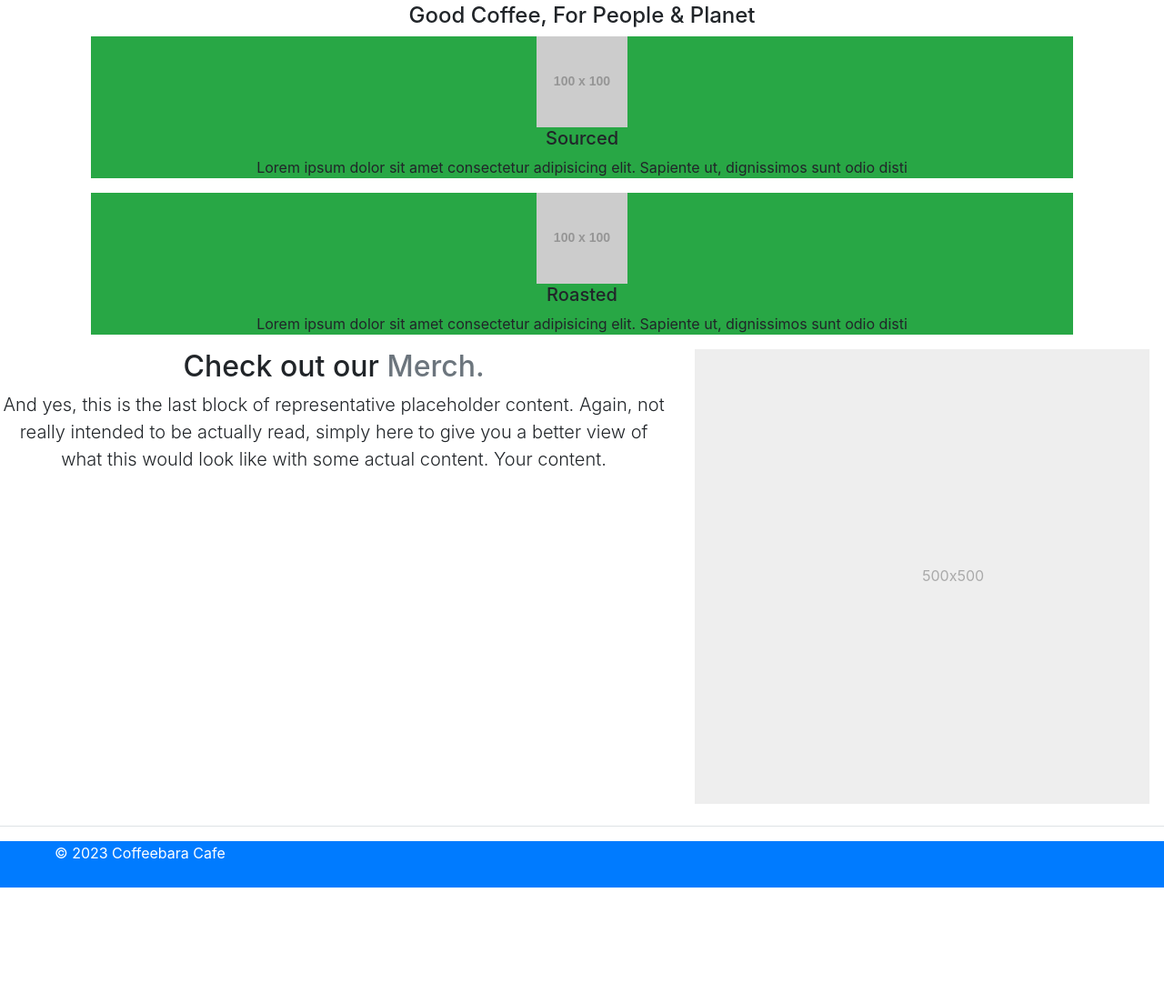
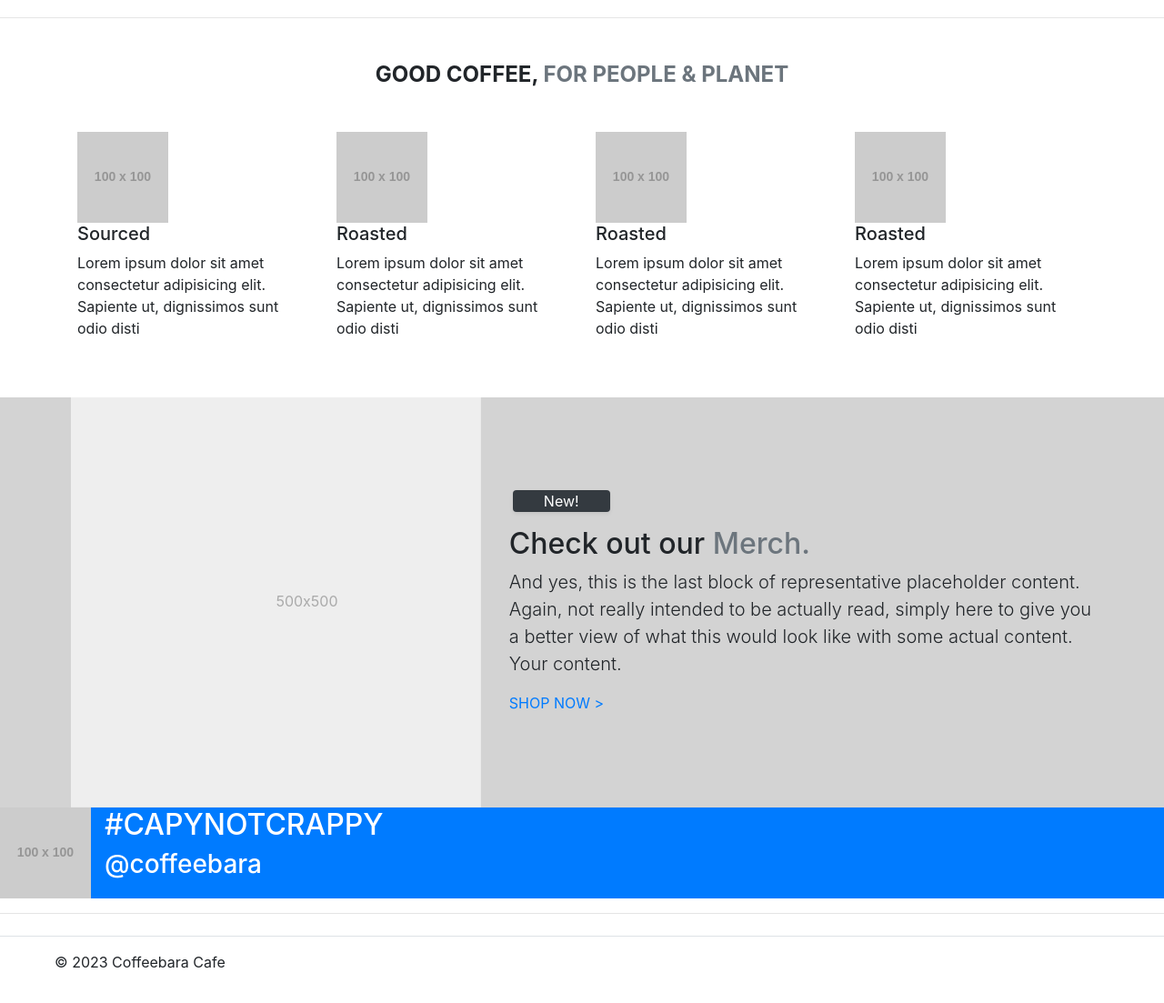
Before and after one commit to hunterm0627/coffeebara-cafe, a website: page index.html in a window 1280 px wide. Shown: the part 1389-2492 px from the top of the page at 91% size. Before the commit the page ends 2405 px from the top, so only its background shows below. Drawn offline with nearby package versions, Linux system fonts and the light colour scheme; placeholder pictures from the web are drawn by us.

Commit message:
merch section on home page added

```diff
--- a/css/styles.css
+++ b/css/styles.css
@@ -11,3 +11,7 @@
     background-size: cover;
     opacity: 98%;
 }
+
+.merch-bg {
+    background-color: lightgray;
+}
--- a/index.html
+++ b/index.html
@@ -72,6 +72,7 @@
     </nav>
 
     <!-- Jumbotron -->
+
     <div class="jumbotron jumbotron-fluid mb-0 bg-primary ">
         <div class="container ">
             <div class="row">
@@ -89,7 +90,7 @@
     </div>
 
 <!-- Section 1 -->
-
+<div class="container">
     <div class="row">
         <div class="col">
             <ul class="list-unstyled">
@@ -107,7 +108,7 @@
                     <img src="http://via.placeholder.com/640x360" class="order-last ml-3" alt="..." >
                     <div class="media-body">
                         <h5 class="mt-0 mb-1">List-based media object</h5>
-                        <p>Maybe a reason why all the doors are closed. Cause once you’re mine, once you’re mine. Be your teenage
+                        <p>Maybe a reason why all the doors are closed. Cause once you're mine, once you’re mine. Be your teenage
                             dream tonight. Heavy is the head that wears the crown. It's not even a holiday, nothing to celebrate. A
                             perfect storm, perfect storm.</p>
                     </div>
@@ -115,41 +116,83 @@
             </ul>
         </div>
     </div>
+</div>
 
-    <div class="container">
+<hr />
+
+<h4 class="text-center text-uppercase font-weight-bold my-5 ">Good Coffee, <span class="text-muted">For People & Planet</span></h4>
+    <div class="container my-5">
         <div class="row">
-            <div class="col text-center">
-                <h4>Good Coffee, For People & Planet</h4>
-                <div class="col">
-                    <div class="bg-success">
-                        <img src="http://via.placeholder.com/100x100" href="#" alt="image 1"/>
-                        <h5>Sourced</h5>
-                        <p>Lorem ipsum dolor sit amet consectetur adipisicing elit. Sapiente ut, dignissimos sunt odio disti</p>
-                    </div>
-                    <div class="bg-success">
-                        <img src="http://via.placeholder.com/100x100" href="#" alt="image 2"/>
-                        <h5>Roasted</h5>
-                        <p>Lorem ipsum dolor sit amet consectetur adipisicing elit. Sapiente ut, dignissimos sunt odio disti</p>
-                    </div>
-                </div>
+            <div class="col col-sm-3">
+                <img src="http://via.placeholder.com/100x100" href="#" alt="image 1"/>
+                    <h5>Sourced</h5>
+                    <p>Lorem ipsum dolor sit amet consectetur adipisicing elit. Sapiente ut, dignissimos sunt odio disti</p>
+            </div>
+            <div class="col col-sm-3">
+                <img src="http://via.placeholder.com/100x100" href="#" alt="image 2"/>
+                    <h5>Roasted</h5>
+                    <p>Lorem ipsum dolor sit amet consectetur adipisicing elit. Sapiente ut, dignissimos sunt odio disti</p>
+            </div>
+            <div class="col col-sm-3">
+                <img src="http://via.placeholder.com/100x100" href="#" alt="image 2"/>
+                    <h5>Roasted</h5>
+                    <p>Lorem ipsum dolor sit amet consectetur adipisicing elit. Sapiente ut, dignissimos sunt odio disti</p>
+            </div>
+            <div class="col col-sm-3">
+                <img src="http://via.placeholder.com/100x100" href="#" alt="image 2"/>
+                    <h5>Roasted</h5>
+                    <p>Lorem ipsum dolor sit amet consectetur adipisicing elit. Sapiente ut, dignissimos sunt odio disti</p>
             </div>
         </div>
     </div>
 
-    <div class="row featurette">
-        <div class="col-md-7 text-center ml-6">
+    <!-- <div class="row featurette mx-5">
+        <div class="col-md-7 ml-6 align-self-center p-3">
+            <div class="btn-dark col-1 p-1 rounded shadow-sm mb-3">
+                <p class="text-center text-align-center m-0">New!</p>
+            </div>
             <h2 class="featurette-heading">Check out our <span class="text-muted">Merch.</span></h2>
             <p class="lead">And yes, this is the last block of representative placeholder content. Again, not really intended to be actually read, simply here to give you a better view of what this would look like with some actual content. Your content.</p>
+            <a class="" href="#">SHOP NOW ></a>
         </div>
-        <div class="col-md-5">
+        <div class="col-md-5 p-0">
             <svg class="bd-placeholder-img bd-placeholder-img-lg featurette-image img-fluid mx-auto" width="500" height="500" xmlns="http://www.w3.org/2000/svg" role="img" aria-label="Placeholder: 500x500" preserveAspectRatio="xMidYMid slice" focusable="false"><title>Placeholder</title><rect width="100%" height="100%" fill="#eee"></rect><text x="50%" y="50%" fill="#aaa" dy=".3em">500x500</text></svg>
+        </div>
+    </div> -->
 
+
+    <div class="container-fluid merch-bg">
+        <div class="row mx-5">
+            <div class="col-md-5">
+                <svg class="bd-placeholder-img bd-placeholder-img-lg featurette-image img-fluid mx-auto" width="500" height="500" xmlns="http://www.w3.org/2000/svg" role="img" aria-label="Placeholder: 500x500" preserveAspectRatio="xMidYMid slice" focusable="false"><title>Placeholder</title><rect width="100%" height="100%" fill="#eee"></rect><text x="50%" y="50%" fill="#aaa" dy=".3em">500x500</text></svg>
+            </div>
+            <div class="col-md-7 ml-6 align-self-center p-3">
+                <div class="btn-dark col-1 col-md-2 mx-1 rounded shadow-sm mb-3"> <!-- new item flair -->
+                    <p class="text-center text-align-center">New!</p>
+                </div>
+                <h2 class="featurette-heading">Check out our <span class="text-muted">Merch.</span></h2>
+                <p class="lead">And yes, this is the last block of representative placeholder content. Again, not really intended to be actually read, simply here to give you a better view of what this would look like with some actual content. Your content.</p>
+                <a class="" href="#">SHOP NOW ></a>
+            </div>
         </div>
     </div>
+    <!-- Social -->
+
+    <div class="container-fluid bg-primary">
+        <div class="row">
+            <img src="http://via.placeholder.com/100x100" href="#" alt="instagram icon"/>
+                <div class="col-md-3 text-white">
+                        <h2>#CAPYNOTCRAPPY</h2>
+                        <h3>@coffeebara</h3>
+                </div>
+        </div>
+    </div>
+<hr />
 
     <!-- Footer -->
+
     <footer class="d-flex flex-wrap justify-content-between align-items-center py-3 my-4 border-top">
-        <div class="container-fluid bg-primary text-white">
+        <div class="container-fluid">
             <div class="col-md-4 d-flex align-items-center">
                 <a href="/" class="mb-3 me-2 mb-md-0 text-body-secondary text-decoration-none lh-1">
                     <svg class="bi" width="30" height="24">
@@ -171,6 +214,9 @@
                         </svg></a></li>
             </ul>
         </div>
+
+
+
     </footer>
 
     <!-- jQuery must come first, then Popper.js, then the Bootstrap JavaScript plugins.-->
```
Also changed, not shown: test.html (added).
